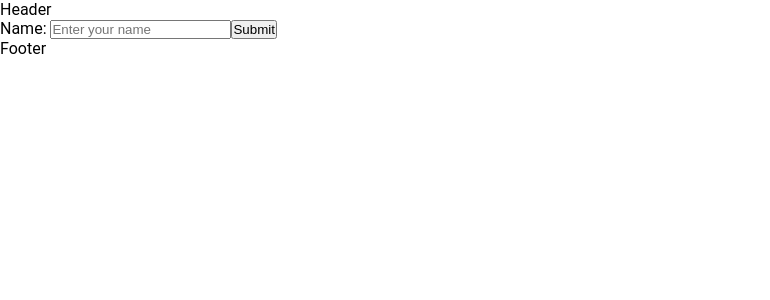
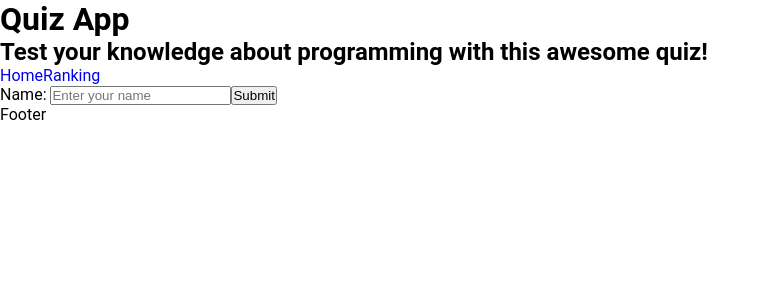
Before and after one commit to Pancratzia/Monthly-Projects, a React (Vite) app in the folder quiz-app/: page / in a window 1280 px wide. Shown: the top 300 px of the page, without its empty margins (0-770 px from the left). Built offline with nearby package versions, Linux system fonts and the light colour scheme; no server answers; the HTML template or start-up script is replaced by a standard one.

Commit message:
Creando un Main Layout

```diff
--- a/quiz-app/package.json
+++ b/quiz-app/package.json
@@ -11,6 +11,7 @@
   },
   "dependencies": {
     "firebase": "^10.8.1",
+    "prop-types": "^15.8.1",
     "react": "^18.2.0",
     "react-dom": "^18.2.0",
     "react-router-dom": "^6.22.3"
--- a/quiz-app/src/App.jsx
+++ b/quiz-app/src/App.jsx
@@ -1,14 +1,10 @@
 import AppRoutes from "./AppRoutes"
-import Header from "./components/layouts/Header"
-import Footer from "./components/layouts/Footer"
 
 function App() {
 
   return (
     <>
-      <Header />
       <AppRoutes />
-      <Footer />
     </>
   )
 }
--- a/quiz-app/src/AppRoutes.jsx
+++ b/quiz-app/src/AppRoutes.jsx
@@ -1,22 +1,46 @@
-import { Route, Routes } from "react-router-dom";
+import { Route, Routes} from "react-router-dom";
+import PropTypes from "prop-types";
 import UserPage from "./pages/UserPage";
 import QuizPage from "./pages/QuizPage";
 import RankingPage from "./pages/RankingPage";
 import ErrorPage from "./pages/ErrorPage";
+import Header from "./components/layouts/Header";
+import Footer from "./components/layouts/Footer";
 
 const AppRoutes = () => {
 
   const name = sessionStorage.getItem("name");
 
+  const MainLayout = ({ page, children }) => {
+    return (
+      <>
+        <Header page={page} />
+        {children}
+        <Footer />
+      </>
+    );
+  }
+
+
   return (
     <Routes>
-      <Route path="/" element={<UserPage />} />
+      <Route
+        path="/"
+        element={<MainLayout page="home"><UserPage /></MainLayout>}
+      />
       {name && <Route path="/quiz" element={<QuizPage />} />}
-      <Route path="/ranking" element={<RankingPage />} />
-
-      <Route path="*" element={<ErrorPage />} />
+      <Route
+        path="/ranking"
+        element={<MainLayout page="ranking"><RankingPage /></MainLayout>}
+      />
+      <Route path="*" element={<MainLayout page="error"><ErrorPage /></MainLayout>} />
     </Routes>
   );
 };
 
 export default AppRoutes;
+
+AppRoutes.propTypes = {
+  page: PropTypes.string,
+  children: PropTypes.node
+}
--- a/quiz-app/src/components/layouts/Header.jsx
+++ b/quiz-app/src/components/layouts/Header.jsx
@@ -1,9 +1,22 @@
+import { Link } from "react-router-dom";
+import PropTypes from "prop-types";
 
+const Header = ({page}) => {
+  return (
+    <header className="header">
+      <h1>Quiz App</h1>
+      <h2>Test your knowledge about programming with this awesome quiz!</h2>
 
-const Header = () => {
-  return (
-    <div>Header</div>
-  )
+      <nav className="nav">
+        <Link to="/" className={page === "home" ? "active" : ""}>Home</Link>
+        <Link to="/rank" className={page === "rank" ? "active" : ""}>Ranking</Link>
+      </nav>
+    </header>
+  );
+};
+
+export default Header;
+
+Header.propTypes = {
+  page: PropTypes.string
 }
-
-export default Header
```
Also changed, not shown: 1 other file (tests, documents, lock files or other folders).
